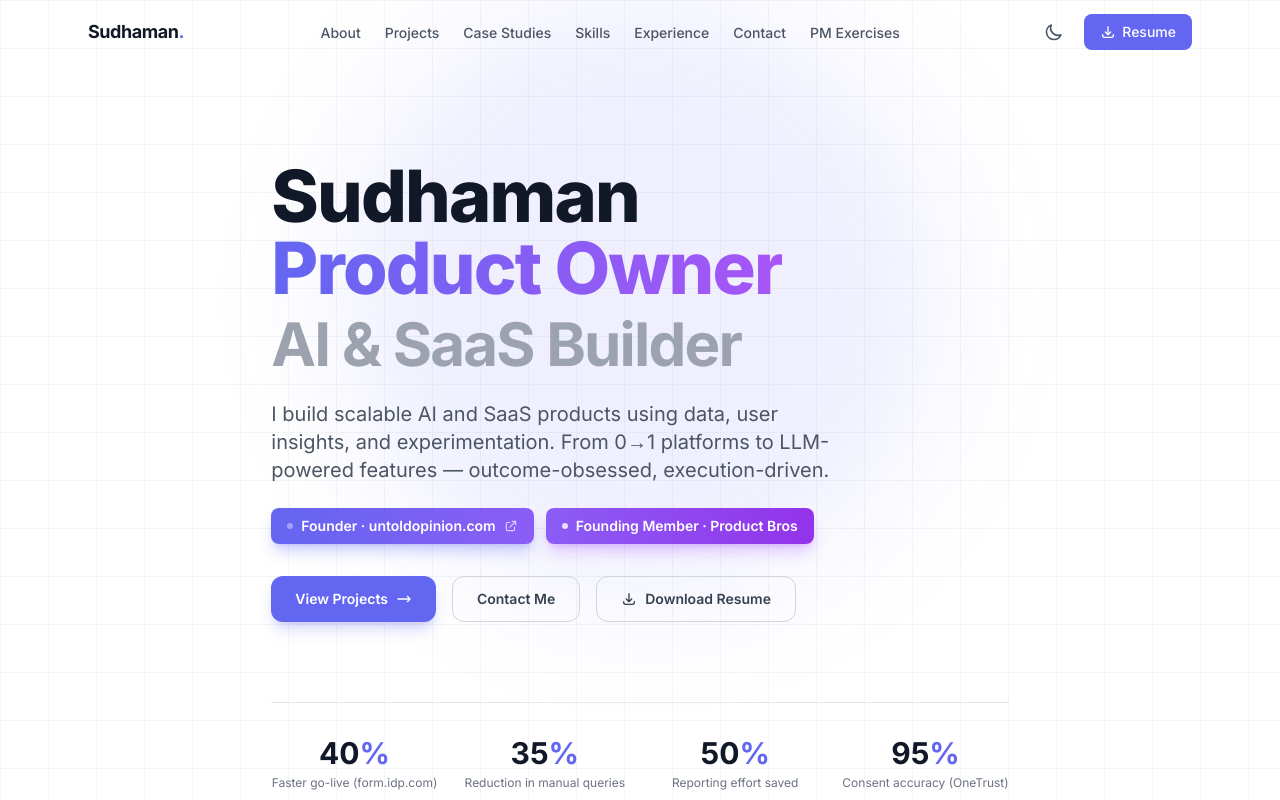
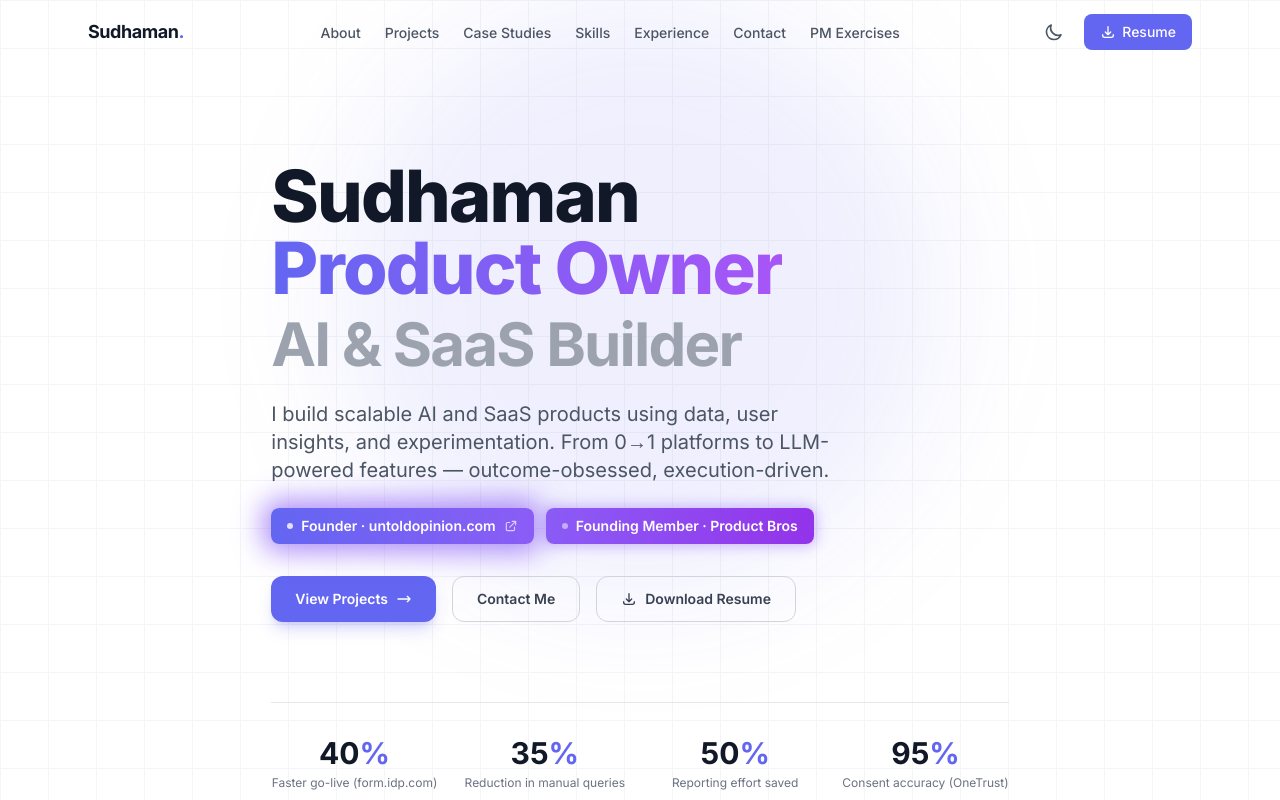
Before and after one commit to SudhamanKannanYogeswar/sudhamanportfolio, a Next.js app: page / in a window 1280 px wide. Shown: the top 800 px of the page. Built offline with nearby package versions, Linux system fonts and the light colour scheme.

Commit message:
Add continuous glow pulse animation to founder badges

```diff
--- a/src/components/Hero.js
+++ b/src/components/Hero.js
@@ -41,18 +41,40 @@ export default function Hero() {
           </motion.p>
 
           <motion.div variants={item} className="flex flex-wrap gap-3 mb-8">
-            <a href="https://untoldopinion.com" target="_blank" rel="noopener noreferrer"
-              className="group relative inline-flex items-center gap-2 px-4 py-2 rounded-lg bg-gradient-to-r from-indigo-500 to-violet-500 text-white text-sm font-semibold shadow-lg shadow-indigo-500/30 hover:shadow-indigo-500/50 hover:scale-105 transition-all duration-200">
-              <span className="w-1.5 h-1.5 rounded-full bg-white/80 animate-pulse" />
+            {/* Founder badge with continuous glow pulse */}
+            <motion.a
+              href="https://untoldopinion.com"
+              target="_blank"
+              rel="noopener noreferrer"
+              animate={{ boxShadow: ["0 0 12px 2px rgba(99,102,241,0.4)", "0 0 28px 8px rgba(139,92,246,0.7)", "0 0 12px 2px rgba(99,102,241,0.4)"] }}
+              transition={{ duration: 2, repeat: Infinity, ease: "easeInOut" }}
+              whileHover={{ scale: 1.06 }}
+              className="group relative inline-flex items-center gap-2 px-4 py-2 rounded-lg bg-gradient-to-r from-indigo-500 to-violet-500 text-white text-sm font-semibold"
+            >
+              <motion.span
+                animate={{ opacity: [1, 0.3, 1] }}
+                transition={{ duration: 1.2, repeat: Infinity }}
+                className="w-1.5 h-1.5 rounded-full bg-white"
+              />
               Founder · untoldopinion.com
               <svg xmlns="http://www.w3.org/2000/svg" className="w-3.5 h-3.5 opacity-70 group-hover:opacity-100 group-hover:translate-x-0.5 transition-transform" fill="none" viewBox="0 0 24 24" stroke="currentColor">
                 <path strokeLinecap="round" strokeLinejoin="round" strokeWidth={2} d="M10 6H6a2 2 0 00-2 2v10a2 2 0 002 2h10a2 2 0 002-2v-4M14 4h6m0 0v6m0-6L10 14" />
               </svg>
-            </a>
-            <span className="inline-flex items-center gap-2 px-4 py-2 rounded-lg bg-gradient-to-r from-violet-500 to-purple-600 text-white text-sm font-semibold shadow-lg shadow-purple-500/30">
-              <span className="w-1.5 h-1.5 rounded-full bg-white/80" />
+            </motion.a>
+
+            {/* Product Bros badge with offset glow pulse */}
+            <motion.span
+              animate={{ boxShadow: ["0 0 12px 2px rgba(139,92,246,0.4)", "0 0 28px 8px rgba(168,85,247,0.7)", "0 0 12px 2px rgba(139,92,246,0.4)"] }}
+              transition={{ duration: 2, repeat: Infinity, ease: "easeInOut", delay: 0.8 }}
+              className="inline-flex items-center gap-2 px-4 py-2 rounded-lg bg-gradient-to-r from-violet-500 to-purple-600 text-white text-sm font-semibold"
+            >
+              <motion.span
+                animate={{ opacity: [1, 0.3, 1] }}
+                transition={{ duration: 1.2, repeat: Infinity, delay: 0.6 }}
+                className="w-1.5 h-1.5 rounded-full bg-white"
+              />
               Founding Member · Product Bros
-            </span>
+            </motion.span>
           </motion.div>
 
           <motion.div variants={item} className="flex flex-wrap gap-4 mb-20">
```
